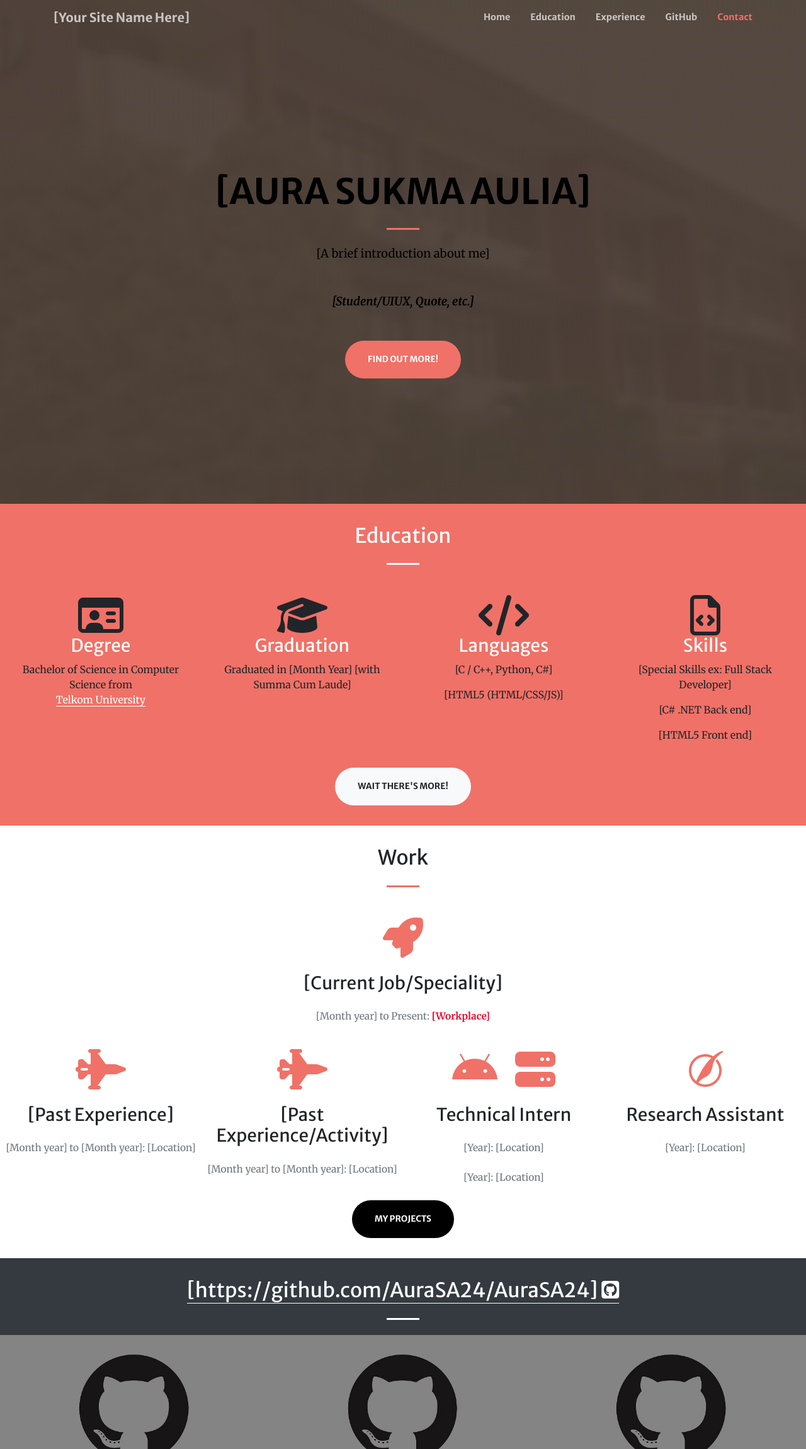
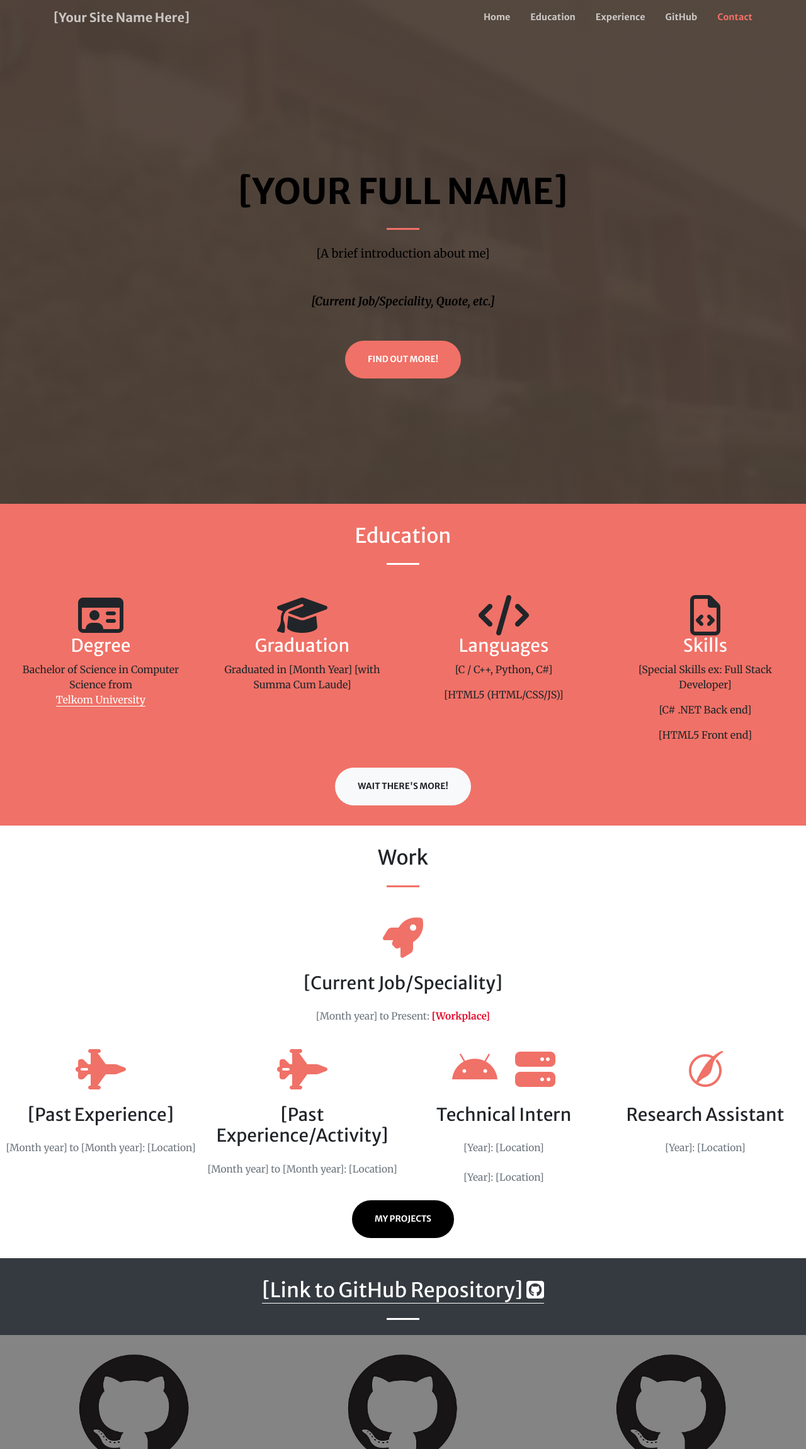
Before and after one commit to AuraSA24/AuraSA24, a plain HTML site: page index.html in a window 1280 px wide. Shown: the top 2301 px of the page at 63% size. Drawn offline with nearby package versions, Linux system fonts and the light colour scheme.

Commit message:
Add files via upload

```diff
--- a/index.html
+++ b/index.html
@@ -78,13 +78,13 @@
       <div class="row">
         <div class="col-lg-10 mx-auto">
           <h1 class="text-uppercase">
-            <strong>[Aura Sukma Aulia]</strong>
+            <strong>[Your Full Name]</strong>
           </h1>
           <hr class="divider my-4" />
         </div>
         <div class="col-lg-8 mx-auto">
           <p class="text-faded text-black mb-5">[A brief introduction about me]</p>
-          <p class="text-italic font-weight-bold mb-5">[Student/UIUX, Quote, etc.]</a></p>
+          <p class="text-italic font-weight-bold mb-5">[Current Job/Speciality, Quote, etc.]</a></p>
           <a class="btn btn-primary btn-xl js-scroll-trigger" href="#about">Find Out More!</a>
         </div>
       </div>
@@ -189,7 +189,7 @@
         <div class="col-lg-12 text-center">
           <h2 class="section-heading" id="githubb">
             <a class="text-white-link" href="#">
-						  [https://github.com/AuraSA24/AuraSA24]
+						  [Link to GitHub Repository]
               <i class="fa fa-1x fa-github-square" style="color:white"></i>
             </a>
           </h2>
@@ -207,8 +207,8 @@
             <img class="img-responsive" width="100%" height="auto" src="img/portfolio/thumbnails/project (1).jpg" alt="">
             <div class="portfolio-box-caption">
               <div class="portfolio-box-caption-content">
-                <div class="project-category text-faded">[Repository 1 = Twoeius(1)]</div>
-                <div class="project-name">[Graf]</div>
+                <div class="project-category text-faded">[Repository 1]</div>
+                <div class="project-name">[repository description]</div>
               </div>
             </div>
           </a>
```
Also changed, not shown: 1 other file.
